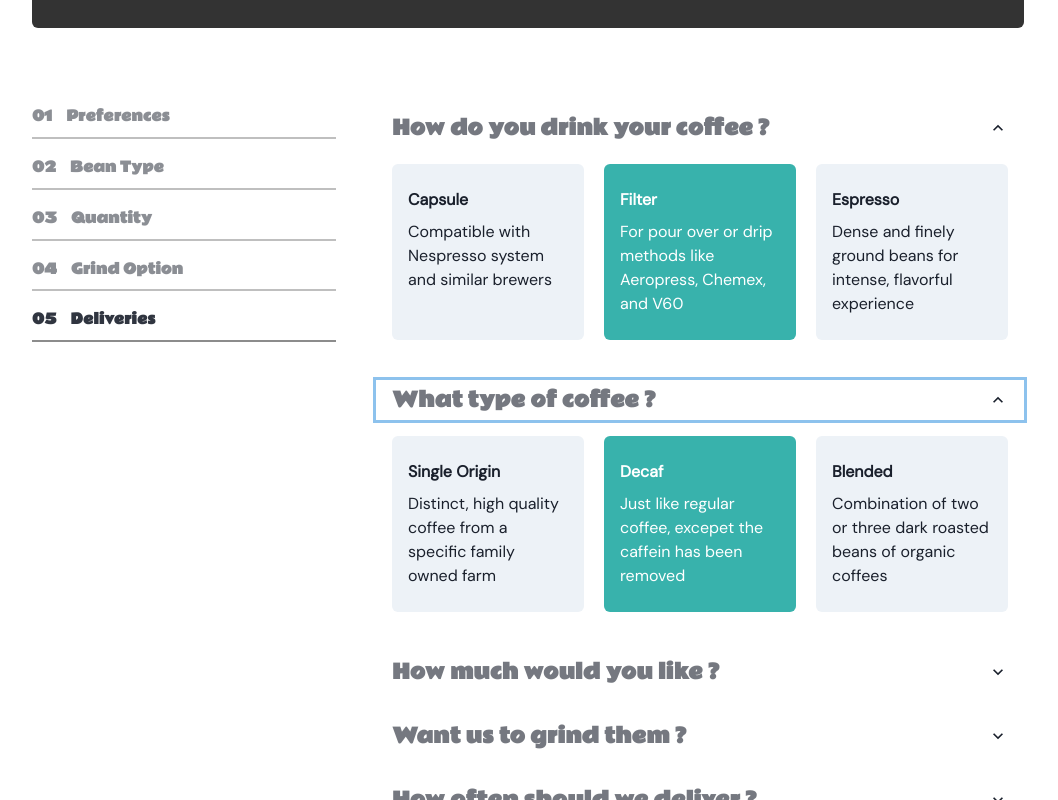
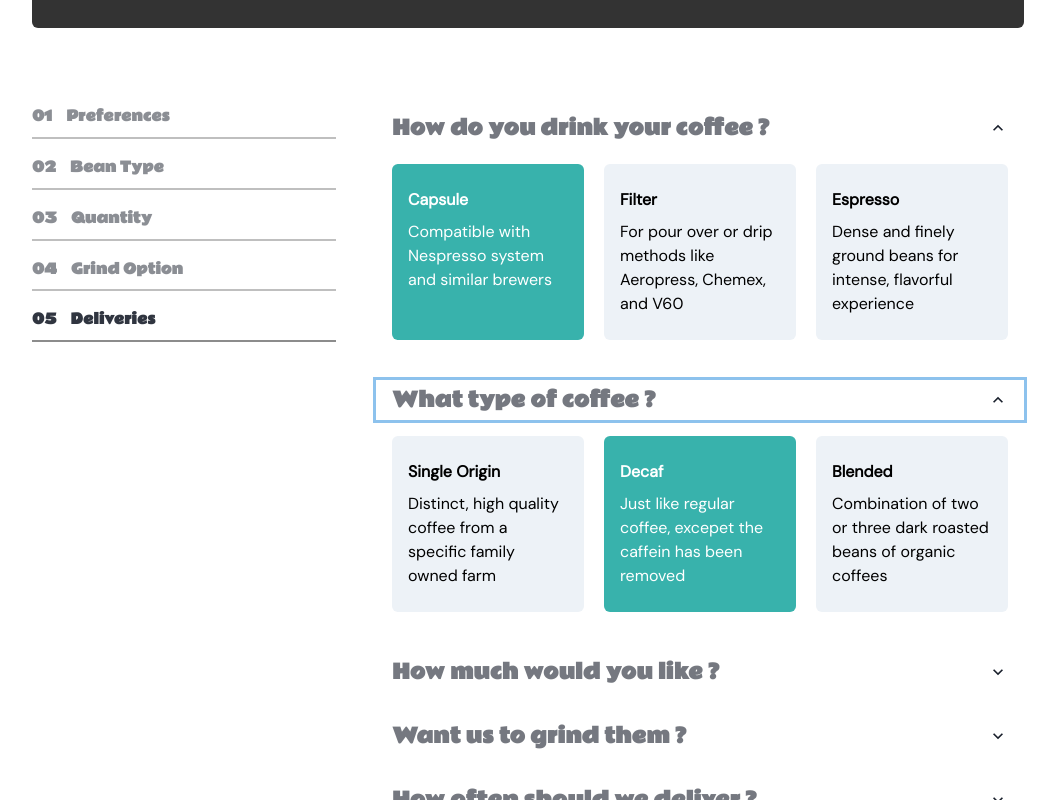
Before and after one commit to anggihseptiawan/roastedcoffee, a Next.js app: page /plan in a window 1280 px wide. Both pictures are taken after a click on the button "What type of coffee ?". Shown: the part 843-1643 px from the top of the page, without its empty margins (112-1170 px from the left). Built offline with nearby package versions, Linux system fonts and the light colour scheme.

Commit message:
add data order, rewrite how to render order data, add image for readme

```diff
--- /dev/null
+++ b/public/data/order.json
@@ -0,0 +1,72 @@
+{
+	"drink": [
+		{
+			"title": "Capsule",
+			"description": "Compatible with Nespresso system and similar brewers"
+		},
+		{
+			"title": "Filter",
+			"description": "For pour over or drip methods like Aeropress, Chemex, and V60"
+		},
+		{
+			"title": "Espresso",
+			"description": "Dense and finely ground beans for intense, flavorful experience"
+		}
+	],
+	"type": [
+		{
+			"title": "Single Origin",
+			"description": "Distinct, high quality coffee from a specific family owned farm"
+		},
+		{
+			"title": "Decaf",
+			"description": "Just like regular coffee, excepet the caffein has been removed"
+		},
+		{
+			"title": "Blended",
+			"description": "Combination of two or three dark roasted beans of organic coffees"
+		}
+	],
+	"amount": [
+		{
+			"title": "250g",
+			"description": "Perfect for the solo drinker. Yields about 12 delicious cups"
+		},
+		{
+			"title": "500g",
+			"description": "Perfect oprtion for a couple, yields about 40 delectable cups"
+		},
+		{
+			"title": "1000g",
+			"description": "Perfect for offices and avents, yields about 90 delightful cups"
+		}
+	],
+	"grind": [
+		{
+			"title": "Wholebean",
+			"description": "Best choice if you cherish the full sensory experience"
+		},
+		{
+			"title": "Filter",
+			"description": "For drip or pour over coffees methods such as V60 or Aeropress"
+		},
+		{
+			"title": "Cafetiere",
+			"description": "Course ground beans specially suited for french press coffee"
+		}
+	],
+	"often": [
+		{
+			"title": "Every week",
+			"description": "$14.00 per shipment, includes free first class shipping"
+		},
+		{
+			"title": "Every 2 weeks",
+			"description": "$17.25 per shipment, includes free priority shipping"
+		},
+		{
+			"title": "Every month",
+			"description": "$22.50 per shipment, include free priority shipping"
+		}
+	]
+}
--- a/src/components/Navbar.tsx
+++ b/src/components/Navbar.tsx
@@ -30,7 +30,12 @@ export function Navbar({ page }: { page: string }) {
 				{page !== "plan" && (
 					<>
 						<HStack spacing="15px" d={["none", "flex"]}>
-							<Link fontSize="12px" fontWeight="bold" color="gray.500">
+							<Link
+								href="#home"
+								fontSize="12px"
+								fontWeight="bold"
+								color="gray.500"
+							>
 								HOME
 							</Link>
 							<Link
@@ -76,7 +81,12 @@ export function Navbar({ page }: { page: string }) {
 
 					<DrawerBody>
 						<Stack spacing="5">
-							<Link fontSize="12px" fontWeight="medium" color="gray.500">
+							<Link
+								href="#home"
+								fontSize="12px"
+								fontWeight="medium"
+								color="gray.500"
+							>
 								HOME
 							</Link>
 							<Link
--- a/src/pages/index.tsx
+++ b/src/pages/index.tsx
@@ -26,6 +26,7 @@ export default function Home() {
 				<Container maxW="container.lg">
 					<Navbar page="home" />
 					<Box
+						id="home"
 						background="url('/assets/images/thumbnail.jpg')"
 						backgroundSize="cover"
 						py={[10, 20]}
--- a/src/pages/plan.tsx
+++ b/src/pages/plan.tsx
@@ -1,3 +1,4 @@
+import { useEffect, useState } from "react";
 import {
 	Box,
 	Container,
@@ -18,7 +19,28 @@ import { Footer } from "../components/Footer";
 import { Navbar } from "../components/Navbar";
 import { Line } from "../components/Line";
 
+interface InsideOptionTypes {
+	title: string;
+	description: string;
+}
+
+interface OptionsTypes {
+	drink: InsideOptionTypes[];
+	type: InsideOptionTypes[];
+	amount: InsideOptionTypes[];
+	grind: InsideOptionTypes[];
+	often: InsideOptionTypes[];
+}
+
 export default function Plan() {
+	const [options, setOptions] = useState<OptionsTypes>();
+
+	useEffect(() => {
+		fetch("/data/order.json")
+			.then((res) => res.json() as Promise<OptionsTypes>)
+			.then((data) => setOptions(data));
+	}, []);
+
 	return (
 		<>
 			<Container maxW="container.lg">
@@ -196,49 +218,28 @@ export default function Plan() {
 								</h2>
 								<AccordionPanel py={4}>
 									<SimpleGrid columns={[2, 3]} gap="5">
+										{options?.drink.map((option, idx) => {
+											return (
 												<Box
+													key={idx}
+													cursor="pointer"
 													py="6"
 													px="4"
-											bg="gray.100"
+													bg={`${
+														idx === 0 ? "teal.400" : "gray.100"
+													}`}
+													color={`${
+														idx === 0 ? "white" : "black"
+													}`}
 													borderRadius="md"
 												>
 													<Text fontWeight="extrabold" mb="2">
-												Capsule
+														{option?.title}
 													</Text>
-											<Text>
-												Compatible with Nespresso system and similar
-												brewers
-											</Text>
+													<Text>{option?.description}</Text>
 												</Box>
-										<Box
-											py="6"
-											px="4"
-											bg="teal.400"
-											borderRadius="md"
-											color="white"
-										>
-											<Text fontWeight="extrabold" mb="2">
-												Filter
-											</Text>
-											<Text>
-												For pour over or drip methods like
-												Aeropress, Chemex, and V60
-											</Text>
-										</Box>
-										<Box
-											py="6"
-											px="4"
-											bg="gray.100"
-											borderRadius="md"
-										>
-											<Text fontWeight="extrabold" mb="2">
-												Espresso
-											</Text>
-											<Text>
-												Dense and finely ground beans for intense,
-												flavorful experience
-											</Text>
-										</Box>
+											);
+										})}
 									</SimpleGrid>
 								</AccordionPanel>
 							</AccordionItem>
@@ -256,49 +257,28 @@ export default function Plan() {
 								</h2>
 								<AccordionPanel py={4}>
 									<SimpleGrid columns={[2, 3]} gap="5">
+										{options?.type.map((option, idx) => {
+											return (
 												<Box
+													key={idx}
+													cursor="pointer"
 													py="6"
 													px="4"
-											bg="gray.100"
+													bg={`${
+														idx === 1 ? "teal.400" : "gray.100"
+													}`}
+													color={`${
+														idx === 1 ? "white" : "black"
+													}`}
 													borderRadius="md"
 												>
 													<Text fontWeight="extrabold" mb="2">
-												Single Origin
+														{option.title}
 													</Text>
-											<Text>
-												Distinct, high quality coffee from a
-												specific family owned farm
-											</Text>
+													<Text>{option.description}</Text>
 												</Box>
-										<Box
-											py="6"
-											px="4"
-											bg="teal.400"
-											borderRadius="md"
-											color="white"
-										>
-											<Text fontWeight="extrabold" mb="2">
-												Decaf
-											</Text>
-											<Text>
-												Just like regular coffee, excepet the
-												caffein has been removed
-											</Text>
-										</Box>
-										<Box
-											py="6"
-											px="4"
-											bg="gray.100"
-											borderRadius="md"
-										>
-											<Text fontWeight="extrabold" mb="2">
-												Blended
-											</Text>
-											<Text>
-												Combination of two or three dark roasted
-												beans of organic coffees
-											</Text>
-										</Box>
+											);
+										})}
 									</SimpleGrid>
 								</AccordionPanel>
 							</AccordionItem>
@@ -316,49 +296,28 @@ export default function Plan() {
 								</h2>
 								<AccordionPanel py={4}>
 									<SimpleGrid columns={[2, 3]} gap="5">
+										{options?.amount.map((option, idx) => {
+											return (
 												<Box
+													key={idx}
+													cursor="pointer"
 													py="6"
 													px="4"
-											bg="teal.400"
-											borderRadius="md"
-											color="white"
-										>
-											<Text fontWeight="extrabold" mb="2">
-												250g
-											</Text>
-											<Text>
-												Perfect for the solo drinker. Yields about
-												12 delicious cups
-											</Text>
-										</Box>
-										<Box
-											py="6"
-											px="4"
-											bg="gray.100"
+													bg={`${
+														idx === 2 ? "teal.400" : "gray.100"
+													}`}
+													color={`${
+														idx === 2 ? "white" : "black"
+													}`}
 													borderRadius="md"
 												>
 													<Text fontWeight="extrabold" mb="2">
-												500g
+														{option.title}
 													</Text>
-											<Text>
-												Perfect oprtion for a couple, yields about
-												40 delectable cups
-											</Text>
+													<Text>{option.description}</Text>
 												</Box>
-										<Box
-											py="6"
-											px="4"
-											bg="gray.100"
-											borderRadius="md"
-										>
-											<Text fontWeight="extrabold" mb="2">
-												1000g
-											</Text>
-											<Text>
-												Perfect for offices and avents, yields about
-												90 delightful cups
-											</Text>
-										</Box>
+											);
+										})}
 									</SimpleGrid>
 								</AccordionPanel>
 							</AccordionItem>
@@ -376,49 +335,28 @@ export default function Plan() {
 								</h2>
 								<AccordionPanel py={4}>
 									<SimpleGrid columns={[2, 3]} gap="5">
+										{options?.grind.map((option, idx) => {
+											return (
 												<Box
+													key={idx}
+													cursor="pointer"
 													py="6"
 													px="4"
-											bg="gray.100"
+													bg={`${
+														idx === 1 ? "teal.400" : "gray.100"
+													}`}
+													color={`${
+														idx === 1 ? "white" : "black"
+													}`}
 													borderRadius="md"
 												>
 													<Text fontWeight="extrabold" mb="2">
-												Wholebean
+														{option.title}
 													</Text>
-											<Text>
-												Best choice if you cherish the full sensory
-												experience
-											</Text>
+													<Text>{option.description}</Text>
 												</Box>
-										<Box
-											py="6"
-											px="4"
-											bg="gray.100"
-											borderRadius="md"
-										>
-											<Text fontWeight="extrabold" mb="2">
-												Filter
-											</Text>
-											<Text>
-												For drip or pour over coffees methods such
-												as V60 or Aeropress
-											</Text>
-										</Box>
-										<Box
-											py="6"
-											px="4"
-											bg="teal.400"
-											borderRadius="md"
-											color="white"
-										>
-											<Text fontWeight="extrabold" mb="2">
-												Cafetiere
-											</Text>
-											<Text>
-												Course ground beans specially suited for
-												french press coffee
-											</Text>
-										</Box>
+											);
+										})}
 									</SimpleGrid>
 								</AccordionPanel>
 							</AccordionItem>
@@ -436,49 +374,24 @@ export default function Plan() {
 								</h2>
 								<AccordionPanel py={4}>
 									<SimpleGrid columns={[2, 3]} gap="5">
+										{options?.often.map((option, idx) => (
 											<Box
+												key={idx}
+												cursor="pointer"
 												py="6"
 												px="4"
-											bg="gray.100"
+												bg={`${
+													idx === 1 ? "teal.400" : "gray.100"
+												}`}
+												color={`${idx === 1 ? "white" : "black"}`}
 												borderRadius="md"
 											>
 												<Text fontWeight="extrabold" mb="2">
-												Every week
+													{option.title}
 												</Text>
-											<Text>
-												$14.00 per shipment, includes free first
-												class shipping
-											</Text>
+												<Text>{option.description}</Text>
 											</Box>
-										<Box
-											py="6"
-											px="4"
-											bg="teal.400"
-											borderRadius="md"
-											color="white"
-										>
-											<Text fontWeight="extrabold" mb="2">
-												Every 2 weeks
-											</Text>
-											<Text>
-												$17.25 per shipment, includes free priority
-												shipping
-											</Text>
-										</Box>
-										<Box
-											py="6"
-											px="4"
-											bg="gray.100"
-											borderRadius="md"
-										>
-											<Text fontWeight="extrabold" mb="2">
-												Every month
-											</Text>
-											<Text>
-												$22.50 per shipment, include free priority
-												shipping
-											</Text>
-										</Box>
+										))}
 									</SimpleGrid>
 								</AccordionPanel>
 							</AccordionItem>
```
Also changed, not shown: public/assets/images/image-cover.png (added), 1 other file (tests, documents, lock files or other folders). Lines whose indentation alone changed are shown as unchanged.
